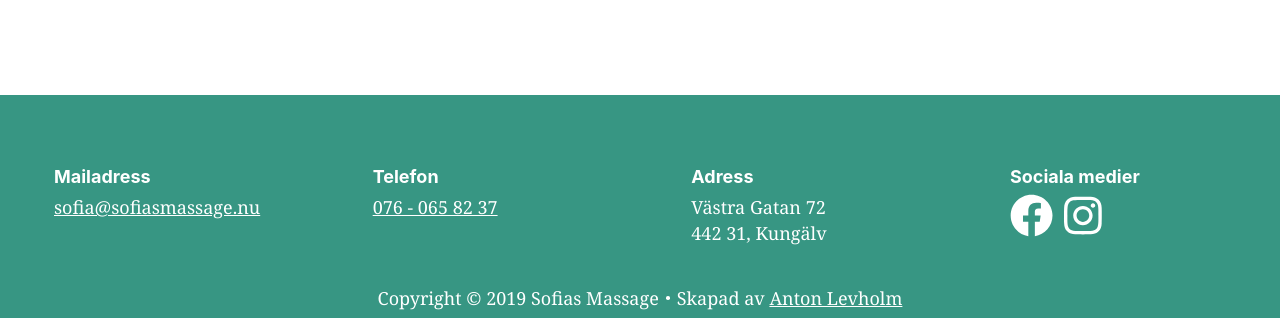
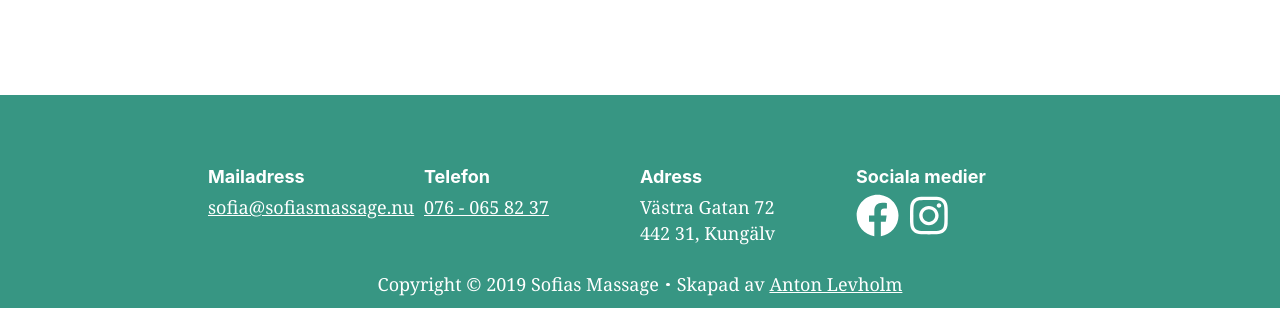
Before and after one commit to sofias-massage/sofias-massage.github.io, a Gatsby site in the folder webpage/: page / in a window 1280 px wide. Shown: the part 3300-3618 px from the top of the page. Built offline with nearby package versions, Linux system fonts and the light colour scheme; Gatsby itself is replaced by a stand-in of ours.

Commit message:
Style copyright position with flexbox instead of position absolute

```diff
--- a/webpage/src/components/footer.tsx
+++ b/webpage/src/components/footer.tsx
@@ -5,11 +5,11 @@ import { faFacebook, faInstagram } from "@fortawesome/free-brands-svg-icons"
 
 const FooterStyle = styled.footer`
   display: flex;
-  justify-content: center;
-  padding: 3rem;
+  flex-direction: column;
+  align-items: center;
+  padding: 3rem 3rem 0.6rem 3rem;
   background-color: #379683;
   color: white;
-  position: relative;
   a {
     color: inherit;
   }
@@ -87,13 +87,10 @@ const SocialMedia = () => (
 )
 
 const CopyrightNote = styled.div`
-  position: absolute;
   display: flex;
   justify-content: center;
   align-items: center;
-  bottom: 0.4rem;
-  left: 0;
-  right: 0;
+  padding-top: 0.4rem;
   span {
     margin: 0 0.2rem;
   }
```
